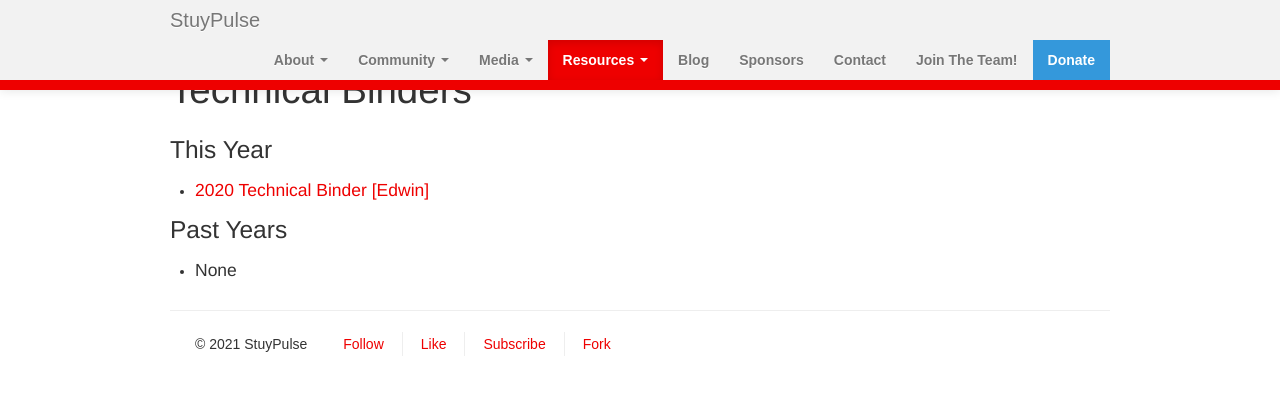
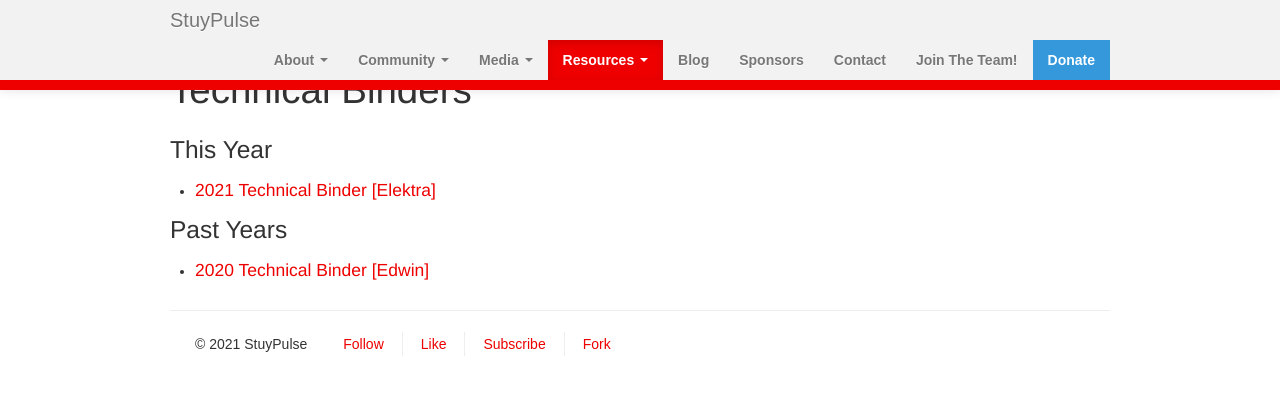
Before and after one commit to StuyPulse/team694.github.io, a Jekyll site: the page built from resources/technical-binders/index.md, in a window 1280 px wide. Shown: the top 395 px of the page. Built offline with Jekyll 4.4.1, drawn with Linux system fonts in a browser that asks for light colours; nearby versions of some CDN libraries.

Commit message:
Update tech binder page with 2021 and 2020

```diff
--- a/resources/technical-binders/index.md
+++ b/resources/technical-binders/index.md
@@ -8,15 +8,11 @@ description: StuyPulse makes
 
 ### This Year
 
-* #### [2020 Technical Binder [Edwin]](https://stuypulse.nyc3.cdn.digitaloceanspaces.com/site/pdf/Technical%20Binder%202020.pdf)
+* #### [2021 Technical Binder [Elektra]](https://stuypulse.nyc3.cdn.digitaloceanspaces.com/site/pdf/IR@H%20Presentation%20%281%29.pdf)
 
 ### Past Years
 
-* #### None
-
-<!-- * #### [2019 Technical Binder [Alfred]](https://stuypulse.nyc3.cdn.digitaloceanspaces.com/site/pdf/Technical%20Binder%202020.pdf)
-* #### [2018 Technical Binder [Wildcard]](https://* stuypulse.nyc3.cdn.digitaloceanspaces.com/site/pdf/Technical%20Binder%202020.pdf)
-* #### [Ball Squish](https://youtu.be/SAg9aWXiZQA) -->
+* #### [2020 Technical Binder [Edwin]](https://stuypulse.nyc3.cdn.digitaloceanspaces.com/site/pdf/Technical%20Binder%202020.pdf)
 
 </div>
 </div>
```
